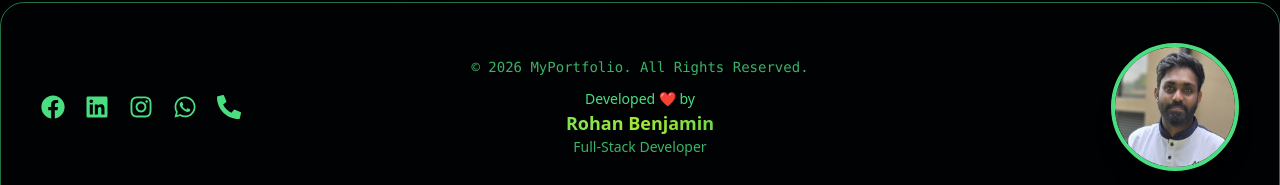
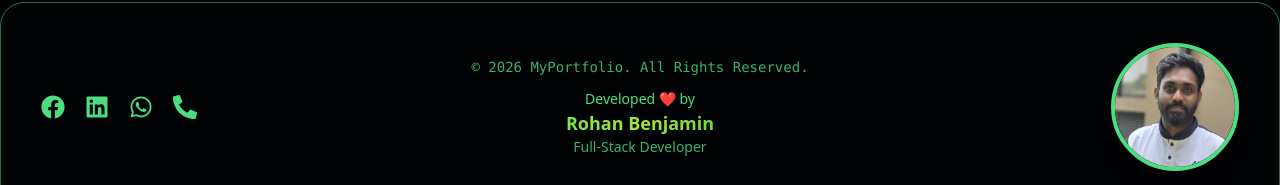
Before and after one commit to BenjaminKing0520/Portpolio, a React (Vite) app: page / in a window 1280 px wide. Shown: the part 1708-1893 px from the top of the page. Built offline with nearby package versions, Linux system fonts and the light colour scheme.

Commit message:
your message

```diff
--- a/src/components/Footer.jsx
+++ b/src/components/Footer.jsx
@@ -46,11 +46,10 @@ export default function Footer() {
 
   // Social links
   const socialLinks = [
-    { icon: FaFacebook, url: "https://www.facebook.com/yourprofile" },
+    { icon: FaFacebook, url: "https://www.facebook.com/share/17vLoetNB2/" },
     { icon: FaLinkedin, url: "https://www.linkedin.com/in/yourprofile" },
-    { icon: FaInstagram, url: "https://www.instagram.com/yourprofile" },
-    { icon: FaWhatsapp, url: "https://wa.me/yourphonenumber" },
-    { icon: FaPhoneAlt, url: "tel:+1234567890" },
+    { icon: FaWhatsapp, url: "https://wa.me/+94755391504" },
+    { icon: FaPhoneAlt, url: "tel:+94755391504" },
   ];
 
   return (
```
